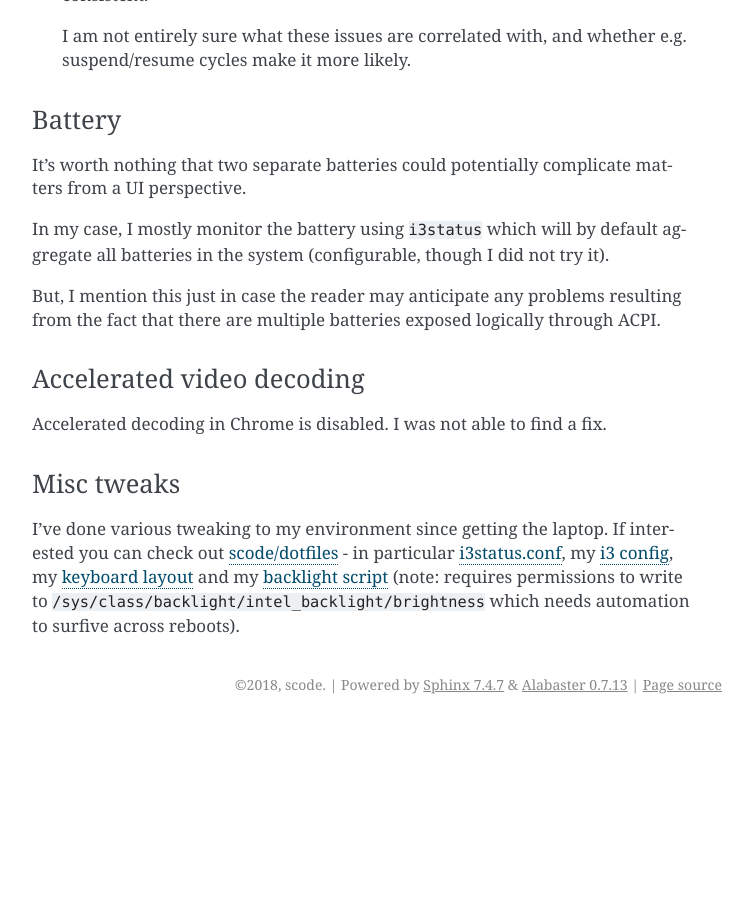
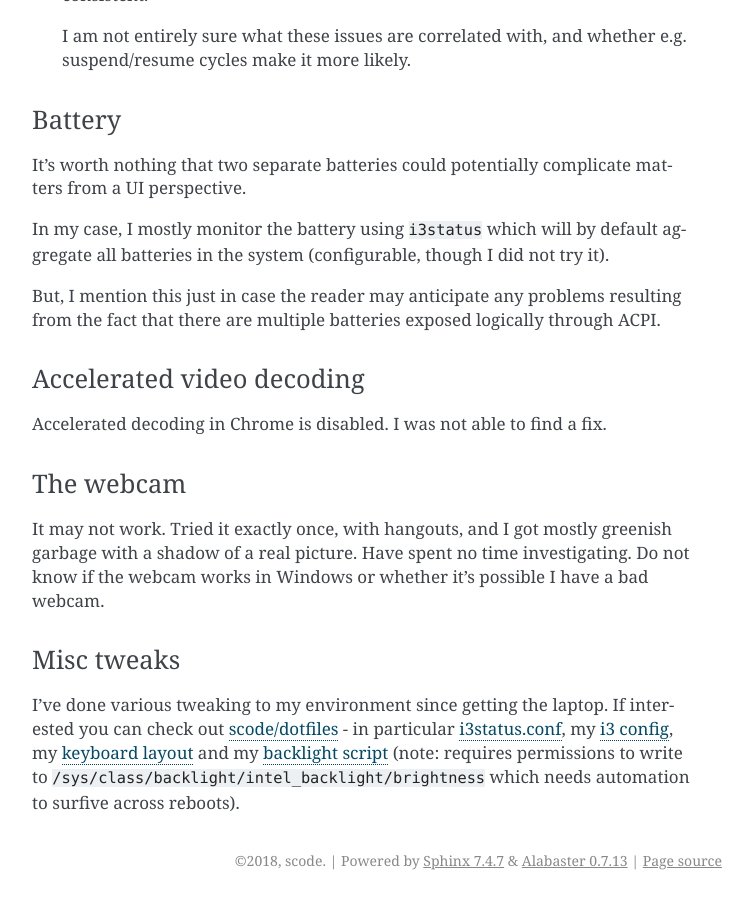
Before and after one commit to scode/docs, a Sphinx documentation site: the page built from docs/source/hardware/thinkpad_t580_linux.rst, in a window 1280 px wide and 900 px high, scrolled down 5524 px. Shown: the whole window, without its empty margins (388-1141 px from the left). Built offline with Sphinx 7.4.7, drawn with Linux system fonts in a browser that asks for light colours; before the commit the page ends 6248 px from its top, so only the background shows below that.

Commit message:
Include webcam experience.

```diff
--- a/docs/source/hardware/thinkpad_t580_linux.rst
+++ b/docs/source/hardware/thinkpad_t580_linux.rst
@@ -287,6 +287,14 @@ Accelerated video decoding
 Accelerated decoding in Chrome is disabled. I was not able to find a
 fix.
 
+The webcam
+^^^^^^^^^^
+
+It may not work. Tried it exactly once, with hangouts, and I got
+mostly greenish garbage with a shadow of a real picture. Have spent no
+time investigating. Do not know if the webcam works in Windows or
+whether it's possible I have a bad webcam.
+
 Misc tweaks
 ^^^^^^^^^^^
 
```
